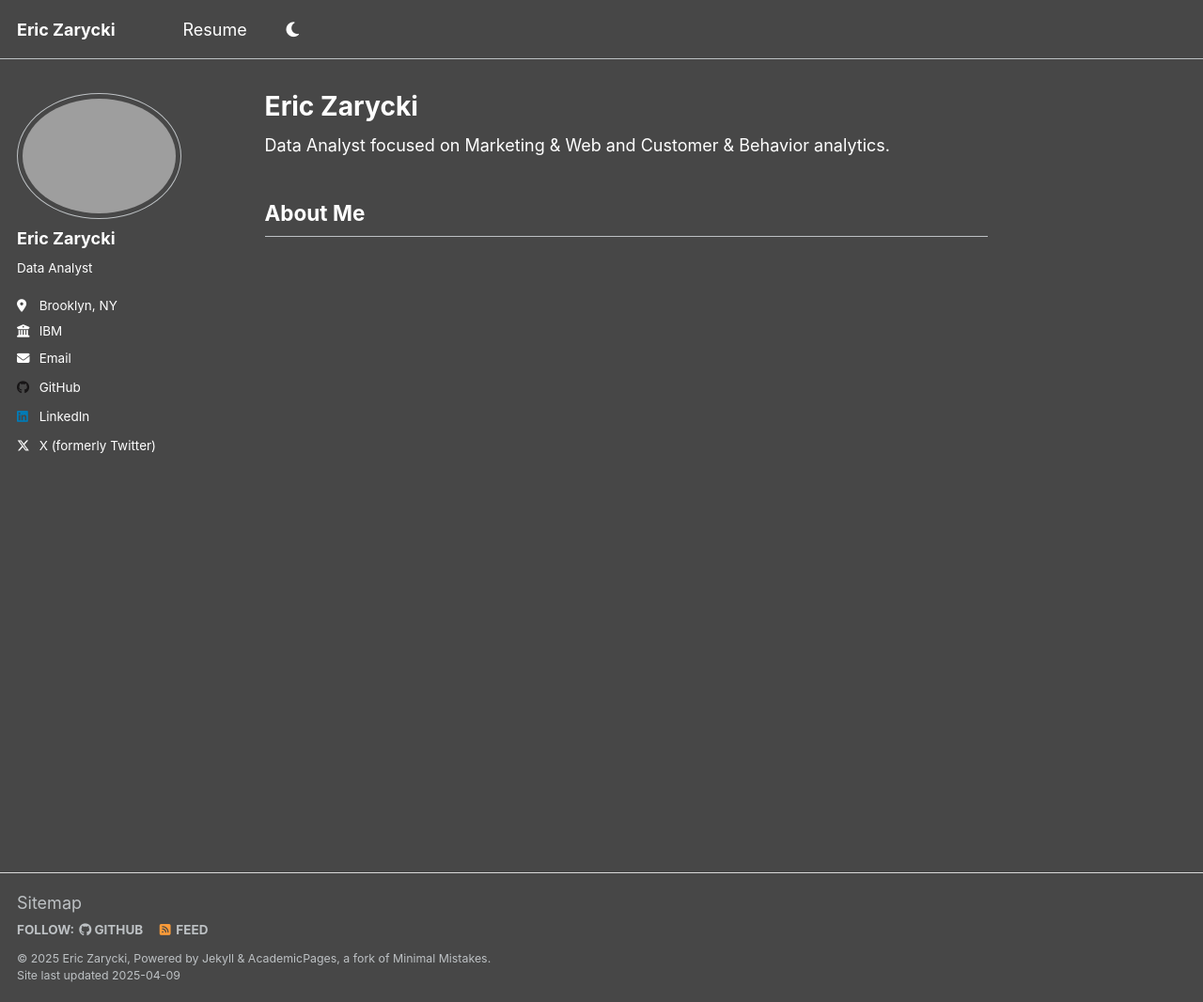
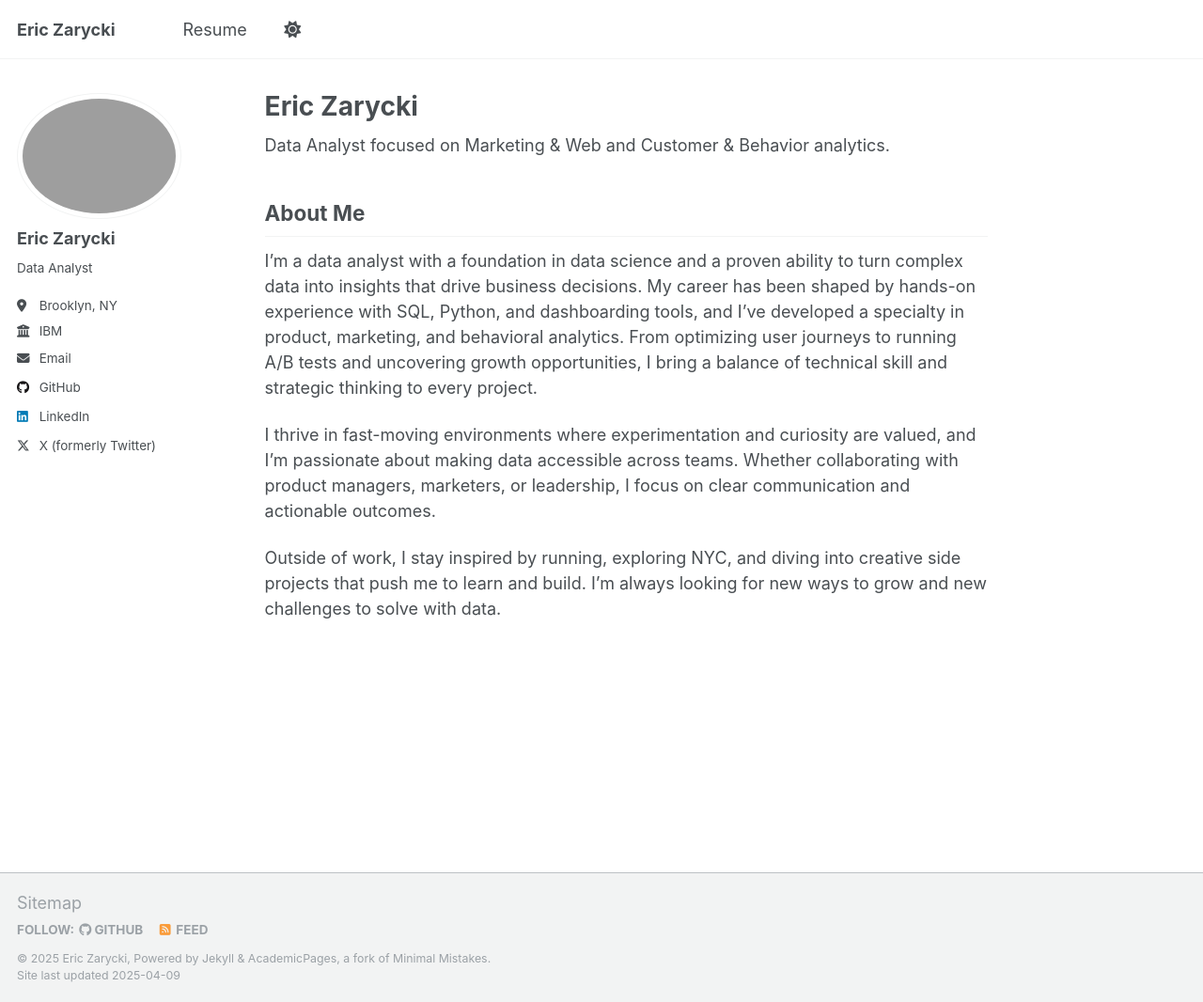
Before and after one commit to ericzarycki/ericzarycki.github.io, a Jekyll site: the page built from _pages/about.md, in a window 1280 px wide and 1066 px high. Shown: the whole window at 94% size. Built offline with Jekyll 4.4.1, drawn with Linux system fonts in a browser that asks for light colours.

Commit message:
new about section

```diff
--- a/_config.yml
+++ b/_config.yml
@@ -8,7 +8,7 @@
 
 # Basic Site Settings
 locale                   : "en-US"
-site_theme               : "dark"
+site_theme               : "default"
 title                    : "Eric Zarycki"
 title_separator          : "-"
 name                     : &name "Eric Zarycki"
--- a/_pages/about.md
+++ b/_pages/about.md
@@ -12,3 +12,9 @@ Data Analyst focused on Marketing & Web and Customer & Behavior analytics.
 
 About Me
 -------------
+
+I’m a data analyst with a foundation in data science and a proven ability to turn complex data into insights that drive business decisions. My career has been shaped by hands-on experience with SQL, Python, and dashboarding tools, and I’ve developed a specialty in product, marketing, and behavioral analytics. From optimizing user journeys to running A/B tests and uncovering growth opportunities, I bring a balance of technical skill and strategic thinking to every project.
+
+I thrive in fast-moving environments where experimentation and curiosity are valued, and I’m passionate about making data accessible across teams. Whether collaborating with product managers, marketers, or leadership, I focus on clear communication and actionable outcomes.
+
+Outside of work, I stay inspired by running, exploring NYC, and diving into creative side projects that push me to learn and build. I’m always looking for new ways to grow and new challenges to solve with data.
```
